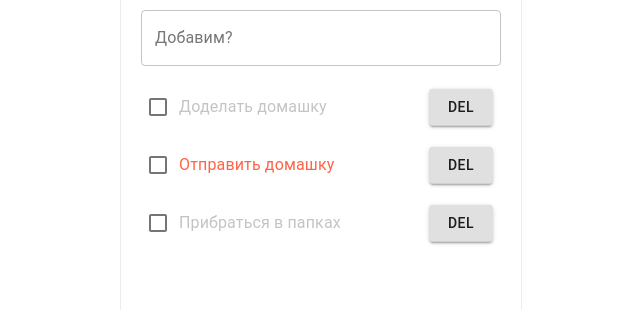
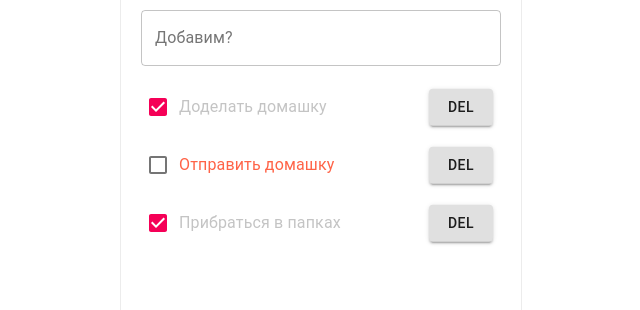
Before and after one commit to bessik1234/App, a React (Create React App) app: page / in a window 1280 px wide. Shown: the part 175-485 px from the top of the page, without its empty margins (319-959 px from the left). Built offline with nearby package versions, Linux system fonts and the light colour scheme.

Commit message:
переключение, при смене галочки

```diff
--- a/src/App.js
+++ b/src/App.js
@@ -9,19 +9,35 @@ class App extends React.Component {
             items: [
                 {
                     value: 'Доделать домашку',
-                    isDone: true
+                    isDone: true,
+                    id: 1,
                 },
                 {
                     value: 'Отправить домашку',
-                    isDone: false
+                    isDone: false,
+                    id: 2,
                 },
                 {
                     value: 'Прибраться в папках',
-                    isDone: true
-                }]
+                    isDone: true,
+                    id: 3,
+                }],
+            count : 6
         };
 
-    onClickDone = (isDone) => console.log(isDone);
+    onClickDone = id => {
+        const newItemList = this.state.items.map(item => {
+            const newItem = { ...item };
+            if (item.id === id) {
+                newItem.isDone =  !item.isDone;
+            }
+            return newItem;
+        });
+        this.setState({items: newItemList});
+    };
+
+
+
 
 
     render() {
@@ -33,7 +49,7 @@ class App extends React.Component {
                     <h1 className={styles.title}>Наш список дел:</h1>
                     <InputItem/>
                     <ItemList items={this.state.items} onClickDone={this.onClickDone} />
-                    <Footer taskCount={6} />
+                    <Footer count={this.state.count} />
                 </div>
             </div>);
     }
--- a/src/components/Footer/Footer.js
+++ b/src/components/Footer/Footer.js
@@ -1,8 +1,8 @@
 import React from "react";
 import styles from './Footer.module.css'
 
-const Footer = ( { taskCount }) => (
-    <div className={styles.tasks}> Осталось выполнить: {taskCount} дел</div>
+const Footer = ( { count, onClickFooter }) => (
+    <div className={styles.tasks} onClick={onClickFooter}> Осталось выполнить: {count} дел</div>
 );
 
 export default Footer
--- a/src/components/Item/Item.js
+++ b/src/components/Item/Item.js
@@ -9,7 +9,7 @@ import IconButton from '@material-ui/core/IconButton';
 import Button from '@material-ui/core/Button';
 
 
-const Item = ({value, isDone, onClickDone}) => (
+const Item = ({value, isDone, id , onClickDone}) => (
     <ListItem className={
         classnames({
             [styles.item]: true,
@@ -17,8 +17,10 @@ const Item = ({value, isDone, onClickDone}) => (
         })
     } >
         <Checkbox
-            onClick={() => onClickDone(isDone)} className={styles.item}
-        />
+             checked = {isDone}
+             tabIndex = {-1}
+             onClick = {() => onClickDone(id)} />
+
         <ListItemText > {value}</ListItemText>
         <ListItemSecondaryAction className={styles.delete}>
             <IconButton aria-label="Comments">
--- a/src/components/ItemList/ItemList.js
+++ b/src/components/ItemList/ItemList.js
@@ -3,13 +3,15 @@ import Item from "../Item/Item"
 import List from '@material-ui/core/List';
 
 
-const ItemList = ({items, onClickDone}) => (
-        <List>
-            {items.map(item => (
-                <Item key={item.value} value={item.value} isDone={item.isDone} onClickDone={onClickDone} />
-            ))}
-        </List>
-    );
+const ItemList = ({items, onClickDone}) => (<List>
+            {items.map(item => <li key={item.value} >
+                 <Item
+                    value={item.value}
+                    isDone={item.isDone}
+                    id={item.id}
+                    onClickDone={onClickDone} />
+                    </li>)}
+        </List>);
 
 
 export default ItemList;
```
